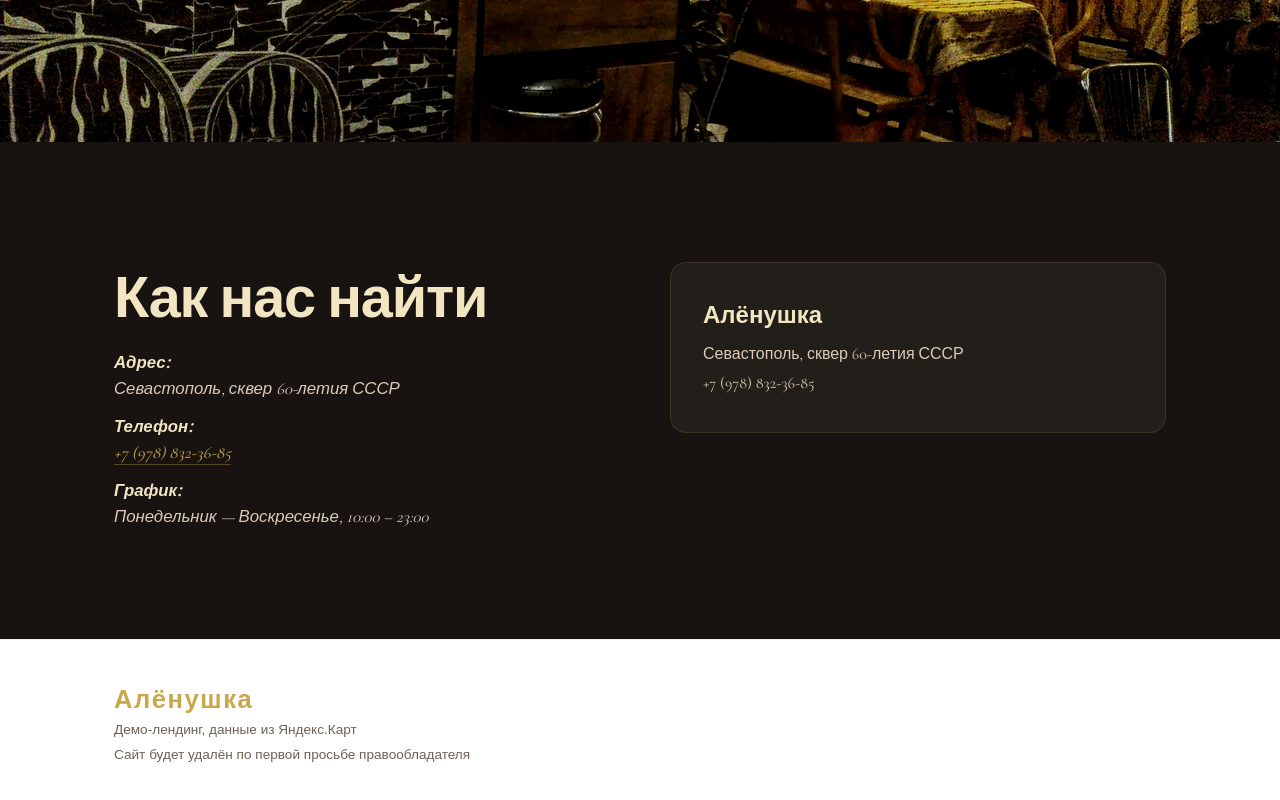
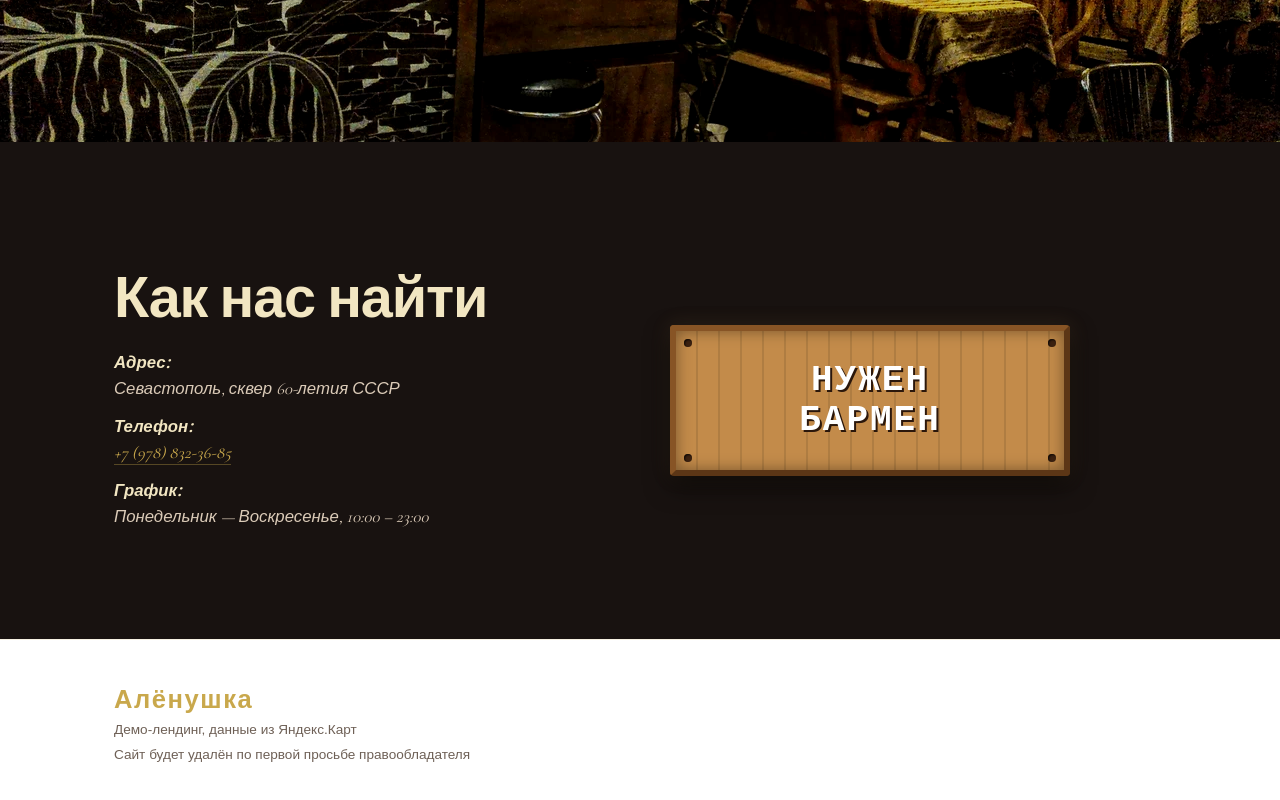
Before and after one commit to eqwdyn/Alenyshka, a Next.js app: page / in a window 1280 px wide. Shown: the part 1606-2406 px from the top of the page. Built offline with nearby package versions, Linux system fonts and the light colour scheme.

Commit message:
Tablicka added

```diff
--- /dev/null
+++ b/src/widgets/Contact/components/Tablichka/index.ts
@@ -0,0 +1 @@
+export { Tablichka } from "./ui/Tablichka";
--- /dev/null
+++ b/src/widgets/Contact/components/Tablichka/ui/Tablichka.module.css
@@ -0,0 +1,73 @@
+.signWrapper {
+  /* Дерево и текстура */
+  background-color: #c38b4a;
+  background-image: repeating-linear-gradient(
+    90deg,
+    transparent,
+    transparent 20px,
+    rgba(0, 0, 0, 0.1) 20px,
+    rgba(0, 0, 0, 0.1) 22px
+  );
+
+  /* Рамка и объем */
+  border: 6px solid #5c3616;
+  border-top-color: #875425;
+  border-left-color: #875425;
+  border-radius: 4px;
+  padding: 30px 40px;
+
+  /* Тени и свечение */
+  box-shadow:
+    inset 0 0 15px rgba(0, 0, 0, 0.4),
+    0 10px 25px rgba(0, 0, 0, 0.6),
+    0 0 20px rgba(195, 139, 74, 0.15);
+
+  /* Позиционирование */
+  text-align: center;
+  min-width: 280px;
+  position: relative;
+}
+
+/* Общие стили для гвоздей */
+.nail {
+  position: absolute;
+  width: 8px;
+  height: 8px;
+  background-color: #3b2110;
+  border-radius: 50%;
+  box-shadow: inset 1px 1px 2px rgba(0, 0, 0, 0.8);
+}
+
+/* Позиции гвоздей */
+.nailTopLeft {
+  top: 8px;
+  left: 8px;
+}
+
+.nailTopRight {
+  top: 8px;
+  right: 8px;
+}
+
+.nailBottomLeft {
+  bottom: 8px;
+  left: 8px;
+}
+
+.nailBottomRight {
+  bottom: 8px;
+  right: 8px;
+}
+
+/* Стили текста */
+.signText {
+  margin: 0;
+  color: #ffffff;
+  font-family: "Courier New", Courier, monospace;
+  font-size: 36px;
+  font-weight: 900;
+  text-transform: uppercase;
+  text-shadow: 2px 2px 0px #2b170b;
+  letter-spacing: 2px;
+  line-height: 1.1;
+}
--- /dev/null
+++ b/src/widgets/Contact/components/Tablichka/ui/Tablichka.tsx
@@ -0,0 +1,15 @@
+import type { FC, PropsWithChildren } from "react";
+import cl from "./Tablichka.module.css";
+
+export const Tablichka: FC<PropsWithChildren> = ({ children }) => {
+  return (
+    <div className={cl.signWrapper}>
+      <div className={`${cl.nail} ${cl.nailTopLeft}`} />
+      <div className={`${cl.nail} ${cl.nailTopRight}`} />
+      <div className={`${cl.nail} ${cl.nailBottomLeft}`} />
+      <div className={`${cl.nail} ${cl.nailBottomRight}`} />
+
+      <div className={cl.signText}>{children}</div>
+    </div>
+  );
+};
--- a/src/widgets/Contact/ui/Contact.module.css
+++ b/src/widgets/Contact/ui/Contact.module.css
@@ -2,7 +2,7 @@
   display: grid;
   grid-template-columns: 1fr 1fr;
   gap: 60px;
-  align-items: start;
+  align-items: center;
 }
 
 .address p {
@@ -50,3 +50,7 @@
     gap: 36px;
   }
 }
+
+.tablichkaWrapper {
+  max-width: 400px;
+}
--- a/src/widgets/Contact/ui/Contact.tsx
+++ b/src/widgets/Contact/ui/Contact.tsx
@@ -2,6 +2,7 @@ import { Section } from "@shared/ui/Section";
 import cl from "./Contact.module.css";
 import { SectionTitle } from "@shared/ui/SectionTitle";
 import { ContentContainer } from "@shared/ui/ContentContainer";
+import { Tablichka } from "../components/Tablichka";
 
 export const Contact = ({}) => {
   return (
@@ -28,10 +29,12 @@ export const Contact = ({}) => {
           </address>
         </div>
 
-        <div className={cl.mapCard}>
-          <h3>Алёнушка</h3>
-          <p>Севастополь, сквер 60-летия СССР</p>
-          <p>+7 (978) 832-36-85</p>
+        <div className={cl.tablichkaWrapper}>
+          <Tablichka>
+            НУЖЕН
+            <br />
+            БАРМЕН
+          </Tablichka>
         </div>
       </ContentContainer>
     </Section>
--- a/src/widgets/Menu/ui/Menu.tsx
+++ b/src/widgets/Menu/ui/Menu.tsx
@@ -3,7 +3,7 @@ import { Section } from "@shared/ui/Section";
 import { SectionTitle } from "@shared/ui/SectionTitle";
 import { SectionSubTitle } from "@shared/ui/SectionSubTitle";
 import { ContentContainer } from "@shared/ui/ContentContainer";
-import { MenuCard } from "../../../shared/ui/MenuCard/ui/MenuCard";
+import { MenuCard } from "@shared/ui/MenuCard/ui/MenuCard";
 
 export const Menu = ({}) => {
   return (
@@ -37,7 +37,7 @@ export const Menu = ({}) => {
               { name: "Утка «Гарри» (с яблоками)", price: 750 },
               { name: "Шашлык из курицы с соусом", price: 550 },
               { name: "Шашлык из свинины с аджикой", price: 600 },
-              { name: "Мясо в оранжевых соусом", price: 550 },
+              { name: "Мясо в оранжевом соусе", price: 550 },
             ]}
           />
 
```
